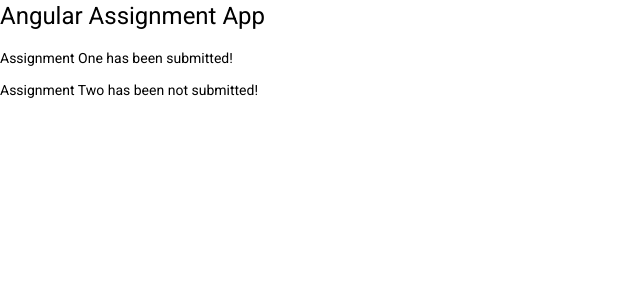
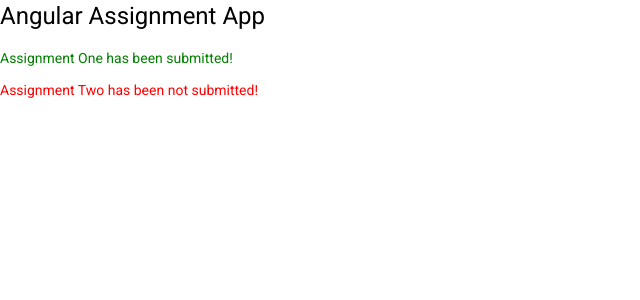
Before and after one commit to maluvadumurali/AngularApp, an Angular app: page / in a window 1280 px wide. Shown: the top 300 px of the page, without its empty margins (0-640 px from the left). Built offline with nearby package versions, Linux system fonts and the light colour scheme.

Commit message:
ng style method added

```diff
--- a/src/app/assignments/assignments.component.html
+++ b/src/app/assignments/assignments.component.html
@@ -1,4 +1,5 @@
-<div *ngFor="let assignment of assignments">
+<div *ngFor="let assignment of assignments"
+    [ngStyle]="{'color': assignment.submitted === true ? 'green' : 'red'}">
     <p *ngIf="assignment.submitted; else unsubmitted">
         Assignment {{assignment.name}} has been submitted!
     </p>
```
